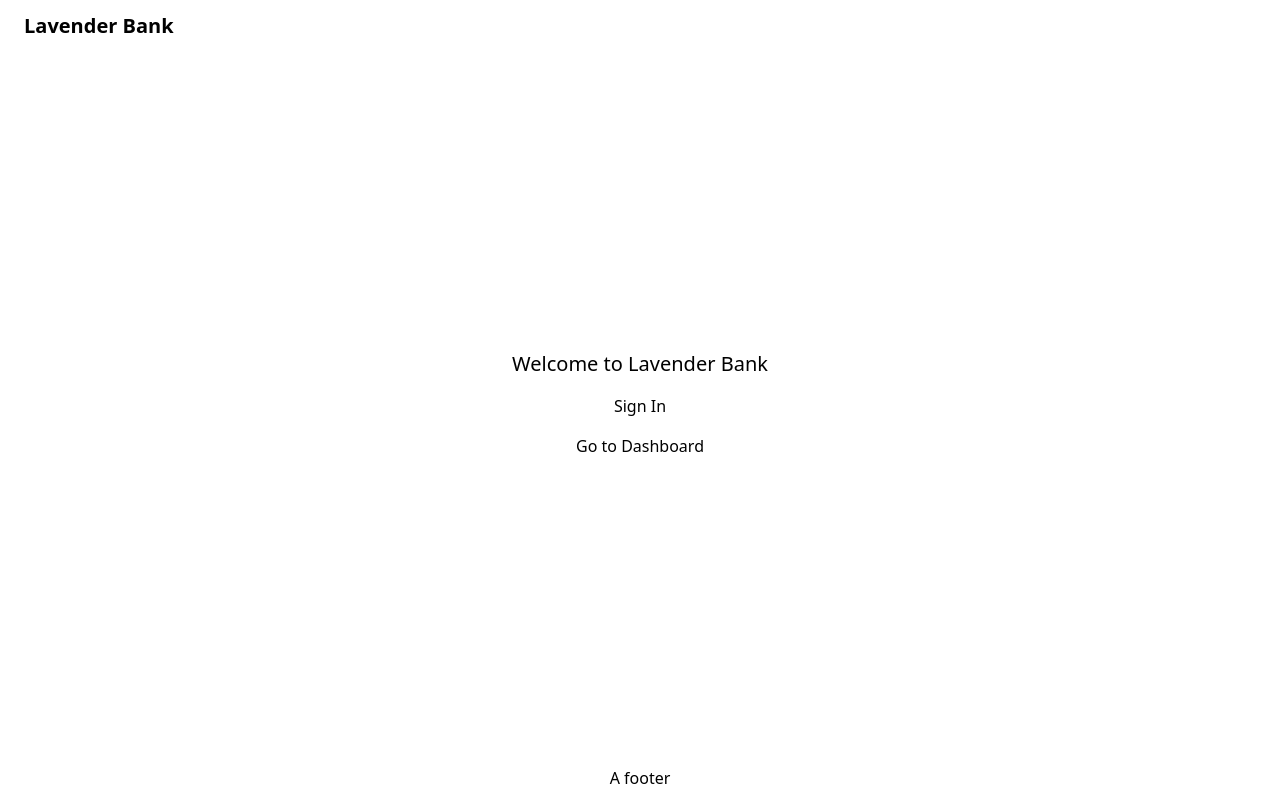
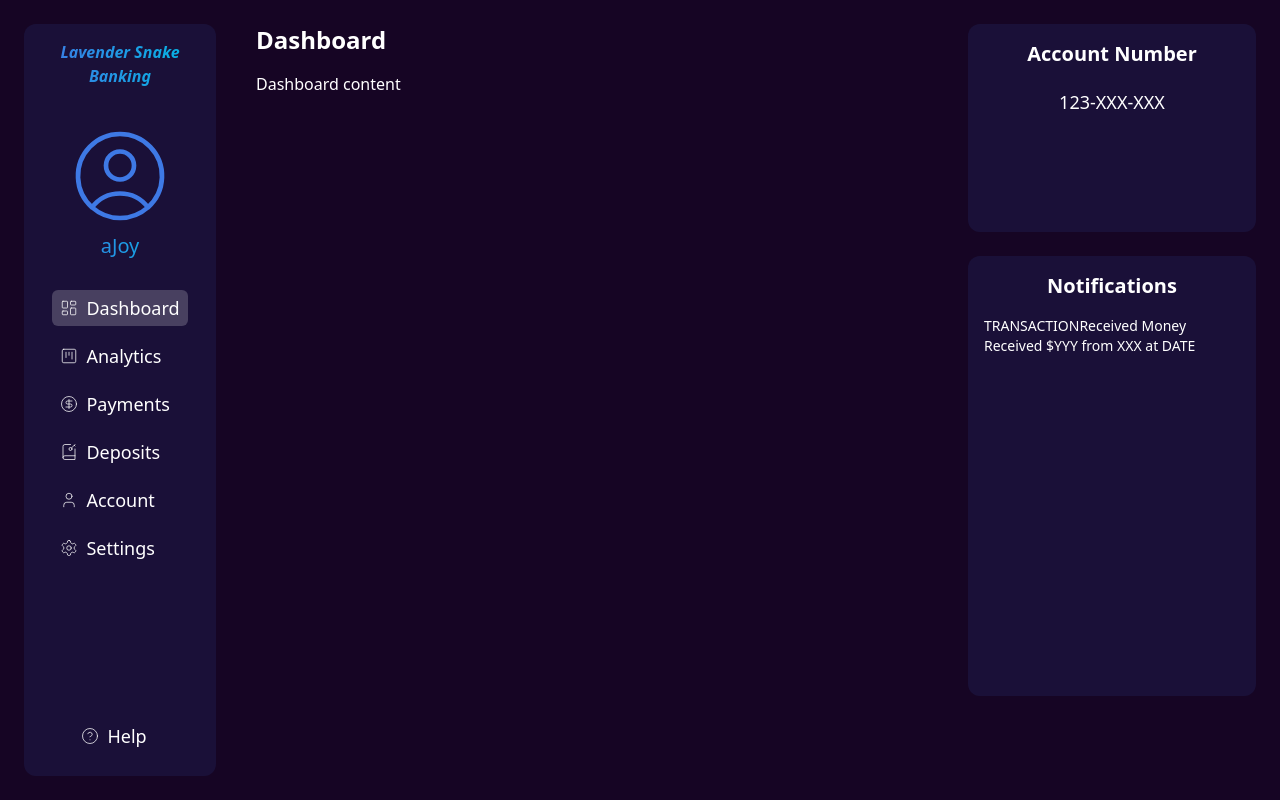
Before and after one commit to Hack-Weekly/lavender-snake-banking, a React (Vite) app in the folder frontend/: page / in a window 1280 px wide. Built offline with nearby package versions, Linux system fonts and the light colour scheme.

Commit message:
change dashboard as home

```diff
--- a/frontend/src/App.jsx
+++ b/frontend/src/App.jsx
@@ -1,5 +1,4 @@
 import { BrowserRouter as Router, Route, Routes } from "react-router-dom";
-import Home from "./components/Home.jsx";
 import Signup from "./components/Signup.jsx";
 import Signin from "./components/Signin.jsx";
 import AuthContextProvider from "./context/AuthContext.jsx";
@@ -14,7 +13,6 @@ function App() {
         <AuthContextProvider>
           <Routes>
             <Route element={<RootLayout />}>
-              <Route path="/" element={<Home />} />
               <Route path="/signup" element={<Signup />} />
               <Route path="/signin" element={<Signin />} />
             </Route>
--- a/frontend/src/components/Home.jsx
+++ /dev/null
@@ -1,17 +0,0 @@
-import { Link } from "react-router-dom";
-
-const Home = () => {
-  return (
-    <>
-      <p className="text-xl">Welcome to Lavender Bank</p>
-      <div>
-        <Link to="/signin">Sign In</Link>
-      </div>
-      <div>
-        <Link to="/dashboard">Go to Dashboard</Link>
-      </div>
-    </>
-  );
-};
-
-export default Home;
--- a/frontend/src/components/layouts/DashboardLayout.jsx
+++ b/frontend/src/components/layouts/DashboardLayout.jsx
@@ -18,10 +18,8 @@ const DashboardLayout = () => {
         </main>
       </div>
       <div className={"flex flex-col"}>
-        <div className={"py-5"}>
+        <div className="flex flex-col gap-6">
           <AccountInfo accInfo={"123-XXX-XXX"} />
-        </div>
-        <div className={"py-5"}>
           <NotificationPanel notifications={sampleNotif} />
         </div>
       </div>
--- a/frontend/src/constants/navOptions.js
+++ b/frontend/src/constants/navOptions.js
@@ -16,7 +16,7 @@ import {
 export const navOptions = [
   {
     name: "Dashboard",
-    path: "/dashboard",
+    path: "/",
     element: Dashboard,
     icon: LayoutDashboardIcon,
   },
```
